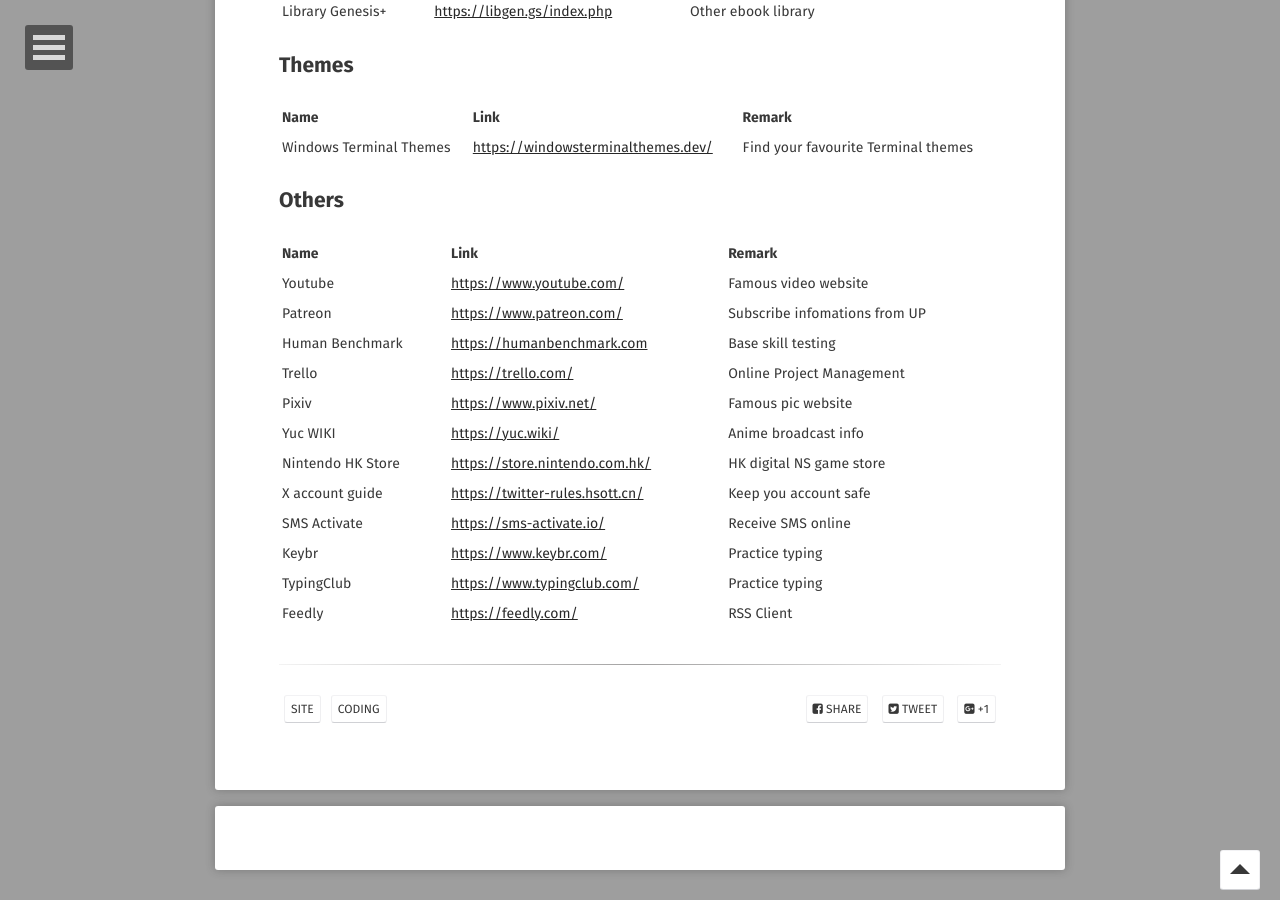
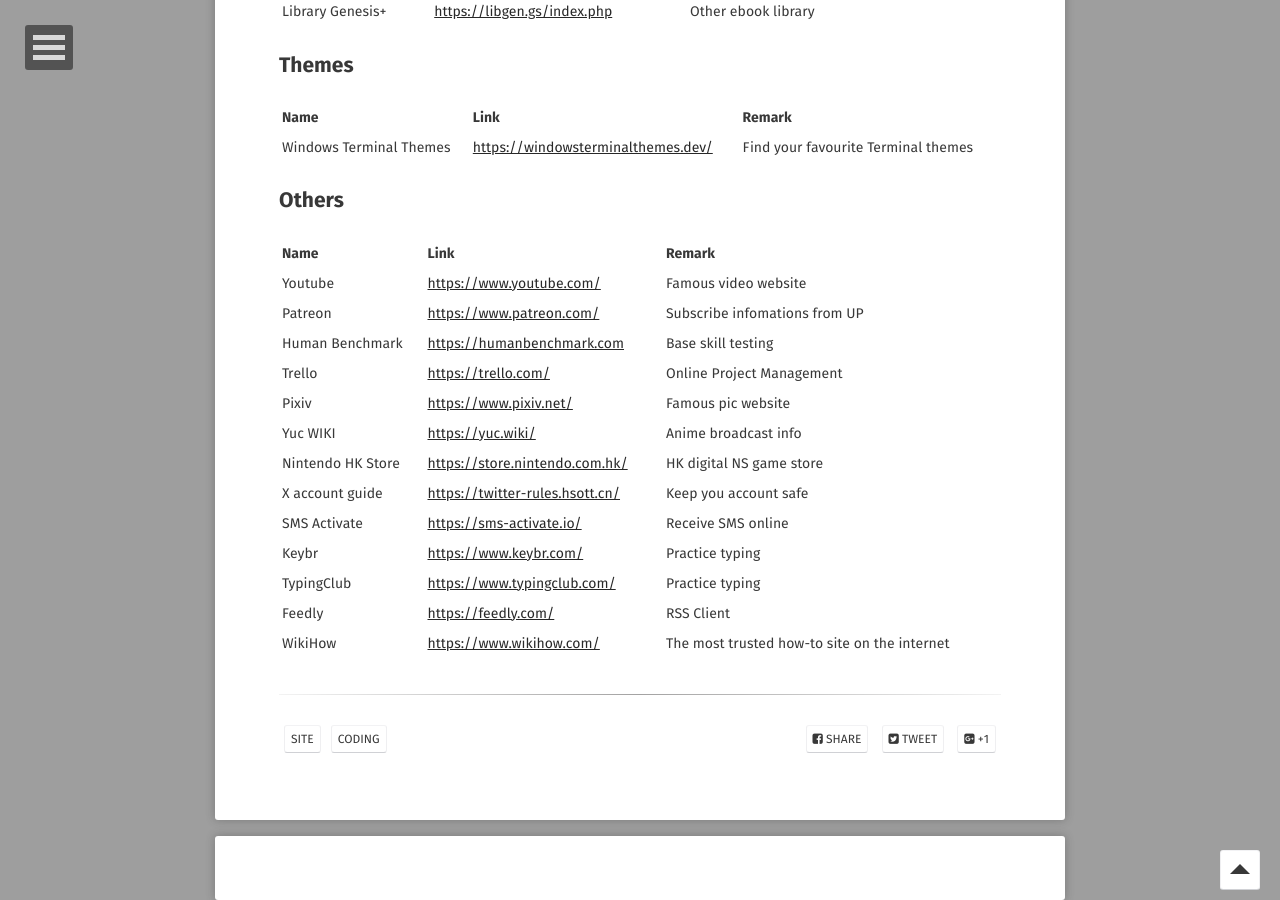
Before and after one commit to o7878x/o7878x.github.io, a Jekyll site: the page built from _posts/2024-07-07-pratical-websites.md, in a window 1280 px wide and 900 px high, scrolled down 3002 px. Built offline with Jekyll 4.4.1, drawn with Linux system fonts in a browser that asks for light colours; some web fonts are replaced; comment, search, counter and statistics services are not loaded.

Commit message:
feature:add lmarena and wikihow sites

```diff
--- a/_posts/2024-07-07-pratical-websites.md
+++ b/_posts/2024-07-07-pratical-websites.md
@@ -113,3 +113,4 @@
 | Keybr | <https://www.keybr.com/> | Practice typing |
 | TypingClub | <https://www.typingclub.com/> | Practice typing |
 | Feedly | <https://feedly.com/> | RSS Client |
+| WikiHow | <https://www.wikihow.com/> | The most trusted how-to site on the internet |
```
Also changed, not shown: _posts/2025-07-11-coding-modules.md (+1 -0 lines).
